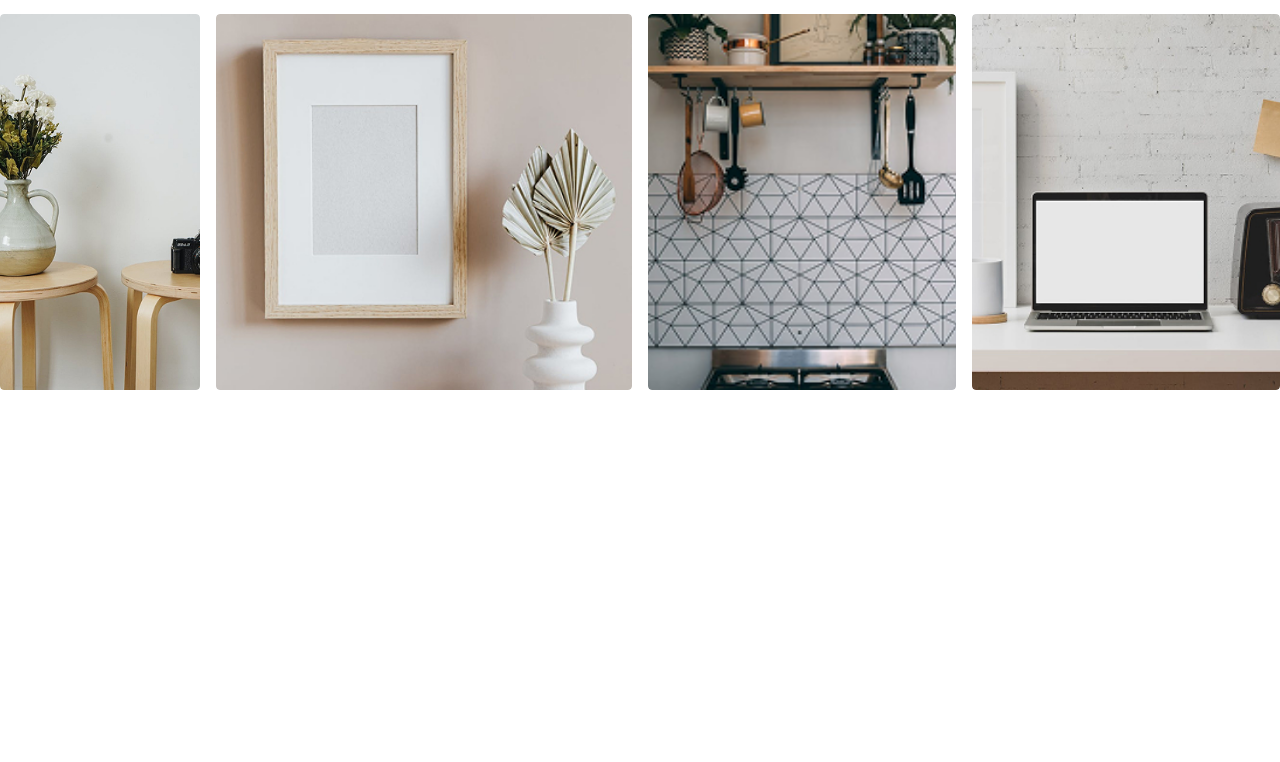
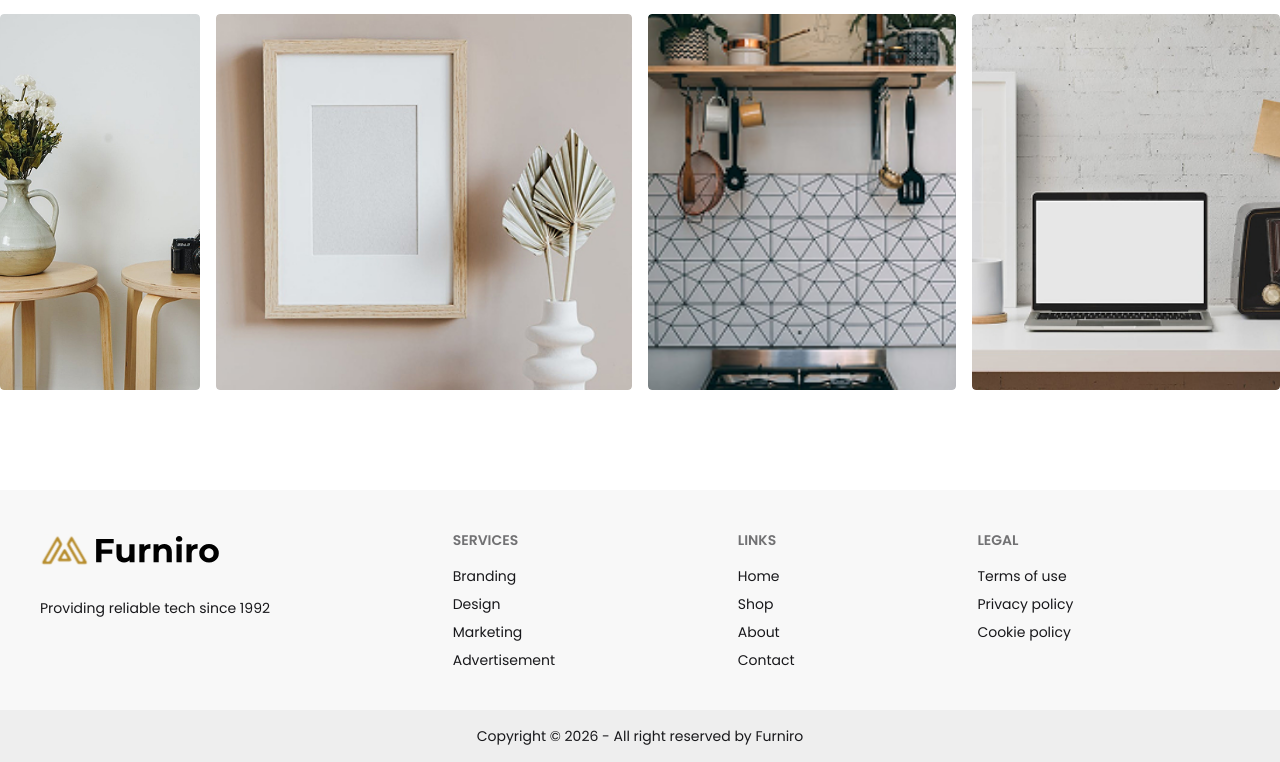
Before and after one commit to fardoush/furniture-app, a React (Vite) app: page / in a window 1280 px wide. Shown: the part 4260-5022 px from the top of the page. Before the commit the page ends 4750 px from the top, so only its background shows below. Built offline with nearby package versions, Linux system fonts and the light colour scheme.

Commit message:
add to footer and change shoptoolbar

```diff
--- /dev/null
+++ b/src/Components/Footer/Footer.jsx
@@ -0,0 +1,52 @@
+import React from "react";
+import logo from "../../assets/logo.svg";
+import { Link } from "react-router";
+
+const Footer = () => {
+    const link = <>
+    <Link to="/" className="link link-hover hover:text-primary transition-all duration-500">Home</Link>
+    <Link to="/shop" className="link link-hover hover:text-primary transition-all duration-500">Shop</Link>
+    <Link to="/about" className="link link-hover hover:text-primary transition-all duration-500">About</Link>
+    <Link to="/contact" className="link link-hover hover:text-primary transition-all duration-500">Contact</Link>
+    </>
+  return (
+    <footer className=" bg-base-200 ">
+      <div className="lg:container w-full mx-auto footer sm:footer-horizontal text-base-content p-10">
+        <aside>
+          <a href="" className="">
+            <img src={logo} alt="" className="w-full h-10 object-cover" />
+          </a>
+          <p>
+            <br />
+            Providing reliable tech since 1992
+          </p>
+        </aside>
+        <nav>
+          <h6 className="footer-title">Services</h6>
+          <a className="link link-hover">Branding</a>
+          <a className="link link-hover">Design</a>
+          <a className="link link-hover">Marketing</a>
+          <a className="link link-hover">Advertisement</a>
+        </nav>
+        <nav>
+          <h6 className="footer-title">Links</h6>
+          {link}
+        </nav>
+        <nav>
+          <h6 className="footer-title">Legal</h6>
+          <a className="link link-hover">Terms of use</a>
+          <a className="link link-hover">Privacy policy</a>
+          <a className="link link-hover">Cookie policy</a>
+        </nav>
+      </div>
+
+      <footer className="footer sm:footer-horizontal footer-center bg-base-300 text-base-content p-4">
+  <aside>
+    <p>Copyright © {new Date().getFullYear()} - All right reserved by Furniro</p>
+  </aside>
+</footer>
+    </footer>
+  );
+};
+
+export default Footer;
--- a/src/Components/ShopToolbar/ShopToolbar.jsx
+++ b/src/Components/ShopToolbar/ShopToolbar.jsx
@@ -1,37 +1,55 @@
-import { LayoutGrid, LayoutList, ListTodo, SlidersHorizontal } from "lucide-react";
+import { LayoutGrid, LayoutList, SlidersHorizontal } from "lucide-react";
 import React from "react";
 
 const ShopToolbar = () => {
   return (
-    <div className="bg-[#F9F1E7] py-4 ">
-      <div className="lg:container w-full mx-auto">
-        <div className="flex justify-between items-center">
-          <div className="flex items-center gap-6">
-            <button className="flex items-center gap-2">
-            {" "}
-            <SlidersHorizontal className="" size={16} /> Filter{" "}
+    <section className="bg-[#F9F1E7] px-4 py-6">
+      <div className="max-w-7xl mx-auto flex flex-col gap-6 md:flex-row md:justify-between md:items-center">
+        {/* Left Section: Filter, View Toggle & Counter */}
+        <div className="flex items-center justify-between md:justify-start w-full md:w-auto gap-2 md:gap-4 lg:gap-8">
+          <div className="flex items-center  gap-2 lg:gap-4">
+            <button className="flex items-center gap-2 text-[16px] md:text-lg font-normal hover:text-[#B88E2F] transition-colors">
+              <SlidersHorizontal size={20} />
+              <span>Filter</span>
             </button>
 
-          <div className="flex gap-2">
-            <button className=""><LayoutGrid size={16} /></button>
-            <button className=""><LayoutList size={16}/></button>
-            {/* <button className=""><ListTodo/></button> */}
+            <div className="flex  gap-2 lg:gap-3 border-l-2 border-[#9F9F9F] pl-2 md:pl-4  lg:pl-8">
+              <button
+                className="hover:text-[#B88E2F] transition-all"
+                title="Grid View"
+              >
+                <LayoutGrid size={22} strokeWidth={1.5} />
+              </button>
+              <button
+                className="hover:text-[#B88E2F] transition-all"
+                title="List View"
+              >
+                <LayoutList size={22} strokeWidth={1.5} />
+              </button>
+            </div>
           </div>
 
-          <p className="border-l-2 border-black pl-4">
+          <div className="border-l-0 md:border-l-2 border-[#9F9F9F]  pl-2 md:pl-4 lg:pl-8 text-[14px] lg:text-[16px] md:text-[13px] text-black">
             Showing 1–16 of 32 results
-        </p>
+          </div>
         </div>
 
-          <div className="flex items-center gap-6">
-        <div className="flex items-center gap-2">
-          <span className="text-black font-semibold">Show</span>
-          <input type="number" defaultValue={16} className="w-16 h-10 p-2 text-center bg-white border border-gray-200 rounded-sm outline-none focus:border-white focus:ring-1 focus:ring-white transition-all duration-300" />
+        {/* Right Section: Show & Sort */}
+        <div className="flex items-center justify-between md:justify-end w-full md:w-auto  gap-2 md:gap-4 lg:gap-7 border-t border-[#d6cfc7] pt-4 md:border-t-0 md:pt-0">
+          <div className="flex items-center gap-2 md:gap-3">
+            <span className="text-[14px] lg:text-[16px] md:text-[13px]">Show</span>
+            <input
+              type="number"
+              placeholder="16"
+              className="w-8 h-8 md:w-12 text-center bg-white border-none rounded-[2px] outline-none focus:ring-1 focus:ring-[#B88E2F] text-gray-500 text-sm"
+            />
           </div>
 
-        <div className="flex items-center gap-3">
-          <span className="text-black font-semibold">Short by</span>
-          <select className="p-1  bg-white border border-gray-200 rounded-sm outline-none focus:border-white focus:ring-1 focus:ring-white transition-all duration-300">
+          <div className="flex items-center gap-1 lg:gap-4">
+            <span className="text-[14px] lg:text-[16px] md:text-[13px] whitespace-nowrap">
+              Sort by
+            </span>
+            <select className="px-2 md:px-5 py-2.5 bg-white border-none rounded-[2px] outline-none focus:ring-1 focus:ring-[#B88E2F] text-gray-400 text-sm cursor-pointer transition-all">
               <option>Default</option>
               <option>Price: Low to High</option>
               <option>Price: High to Low</option>
@@ -39,10 +57,7 @@ const ShopToolbar = () => {
           </div>
         </div>
       </div>
-
-
-      </div>
-    </div>
+    </section>
   );
 };
 
--- a/src/layouts/MainLayout.jsx
+++ b/src/layouts/MainLayout.jsx
@@ -1,12 +1,14 @@
 import React from "react";
 import { Outlet } from "react-router";
 import Header from "../Components/Header/Header";
+import Footer from "../Components/Footer/Footer";
 
 const MainLayout = () => {
   return (
     <div>
       <Header />
       <Outlet />
+      <Footer/>
     </div>
   );
 };
```
Also changed, not shown: src/Components/FeatureSection/FeatureSection.jsx (+9 -10 lines). Lines whose indentation alone changed are shown as unchanged.
